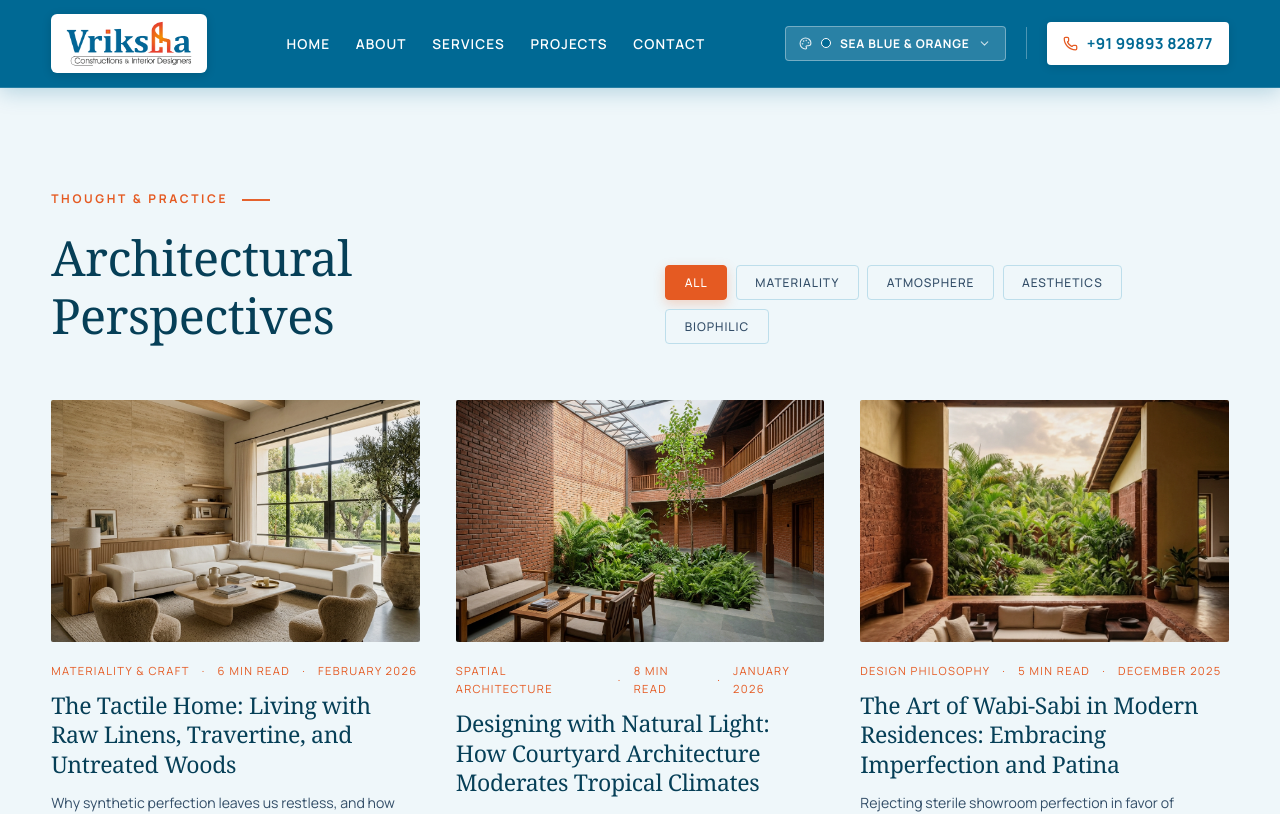
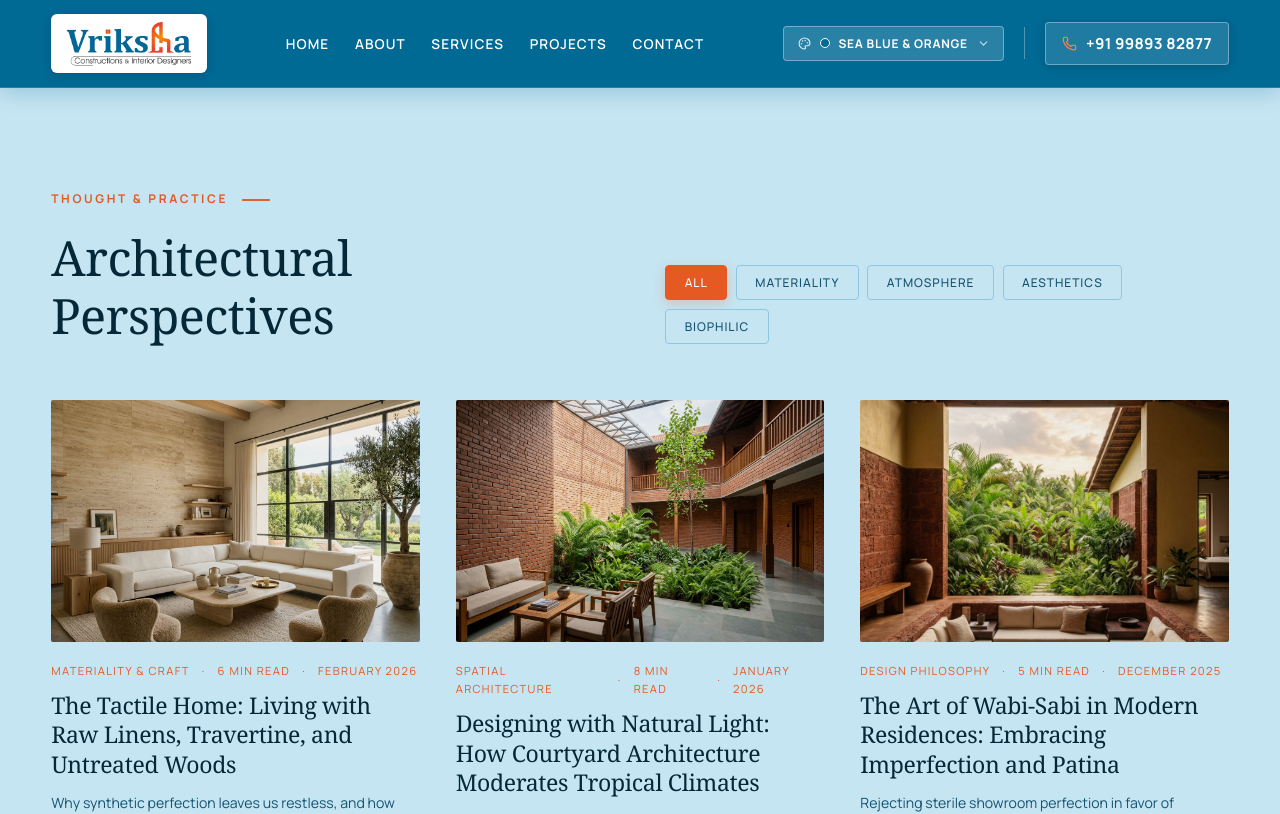
Before and after one commit to donepudipavanteja25-sketch/interior-design, a React (Vite) app: page /journal in a window 1280 px wide. Shown: the top 814 px of the page. Built offline with nearby package versions, Linux system fonts and the light colour scheme.

Commit message:
Replace white backgrounds across navbar, cards, surfaces, and modals with official Sea Blue palette

```diff
--- a/src/components/ConsultationModal.tsx
+++ b/src/components/ConsultationModal.tsx
@@ -90,10 +90,11 @@ export const ConsultationModal: React.FC<ConsultationModalProps> = ({
         className="modal-container"
         style={{
           maxWidth: 720,
-          backgroundColor: '#FFFFFF',
+          backgroundColor: 'var(--cream, #C5E5F2)',
           color: 'var(--earth)',
           borderRadius: '6px',
-          boxShadow: '0 25px 60px rgba(6, 63, 87, 0.35)'
+          boxShadow: '0 25px 60px rgba(6, 63, 87, 0.35)',
+          border: '1px solid var(--border-light)'
         }}
         onClick={(e) => e.stopPropagation()}
       >
--- a/src/styles/construction-systems.css
+++ b/src/styles/construction-systems.css
@@ -25,7 +25,7 @@
 }
 
 .system-card {
-  background-color: #FFFFFF;
+  background-color: var(--cream, #C5E5F2);
   border: 1px solid var(--border-light);
   border-radius: 6px;
   overflow: hidden;
--- a/src/styles/modal.css
+++ b/src/styles/modal.css
@@ -213,3 +213,31 @@
   font-size: 0.72rem;
   color: var(--taupe);
 }
+
+/* Modal Form Inputs Scoping for Sea Blue surface */
+.modal-container .form-input,
+.modal-container .form-select,
+.modal-container .form-textarea {
+  background-color: #D6EDF6;
+  border: 1.5px solid var(--border-medium, #5FAECF);
+  color: var(--charcoal, #042838);
+}
+
+.modal-container .form-input:focus,
+.modal-container .form-select:focus,
+.modal-container .form-textarea:focus {
+  background-color: #E4F4FA;
+  border-color: var(--accent, #E55A22);
+  color: var(--charcoal, #042838);
+  box-shadow: 0 0 0 2px rgba(229, 90, 34, 0.25);
+}
+
+.modal-container .form-label {
+  color: var(--charcoal, #042838);
+  font-weight: 700;
+}
+
+.modal-container .form-select option {
+  background-color: #063F57;
+  color: #FFFFFF;
+}
--- a/src/styles/navbar.css
+++ b/src/styles/navbar.css
@@ -160,13 +160,13 @@
   font-size: 0.95rem;
   font-weight: 700;
   letter-spacing: 0.02em;
-  color: var(--brand-sea-blue, #006994);
+  color: #FFFFFF;
   text-decoration: none;
-  padding: 0.5rem 0.95rem;
+  padding: 0.5rem 1rem;
   border-radius: 4px;
-  border: 1px solid rgba(255, 255, 255, 0.9);
-  background-color: #FFFFFF;
-  box-shadow: 0 2px 10px rgba(0, 0, 0, 0.12);
+  border: 1.5px solid rgba(255, 255, 255, 0.35);
+  background-color: rgba(255, 255, 255, 0.12);
+  box-shadow: 0 2px 10px rgba(0, 0, 0, 0.15);
   transition: all var(--transition-fast);
   white-space: nowrap;
 }
@@ -180,7 +180,7 @@
 }
 
 .nav-phone-icon {
-  color: var(--accent, #E55A22);
+  color: var(--accent-light, #FF8542);
   transition: color var(--transition-fast);
 }
 
@@ -243,14 +243,15 @@
   color: #FFFFFF;
 }
 
-/* Mobile Drawer Overlay */
+/* Mobile Drawer Overlay in Deep Sea Blue */
 .mobile-menu-overlay {
   position: fixed;
   top: 0;
   left: 0;
   width: 100%;
   height: 100vh;
-  background-color: #FFFFFF;
+  background-color: #063F57;
+  color: #FFFFFF;
   z-index: 999;
   display: flex;
   flex-direction: column;
@@ -270,20 +271,23 @@
   align-items: center;
   justify-content: space-between;
   padding-bottom: 1.5rem;
-  border-bottom: 1px solid var(--border-light);
+  border-bottom: 1px solid rgba(255, 255, 255, 0.15);
 }
 
 .vriksha-mobile-drawer-logo {
   height: 42px;
   width: auto;
   object-fit: contain;
+  background-color: #FFFFFF;
+  padding: 0.3rem 0.6rem;
+  border-radius: 4px;
 }
 
 .mobile-close-btn {
-  background: var(--ivory);
-  border: 1px solid var(--border-light);
+  background: rgba(255, 255, 255, 0.15);
+  border: 1px solid rgba(255, 255, 255, 0.3);
   border-radius: 4px;
-  color: var(--charcoal);
+  color: #FFFFFF;
   cursor: pointer;
   padding: 0.4rem;
   display: flex;
@@ -309,27 +313,27 @@
   font-weight: 700;
   text-transform: uppercase;
   letter-spacing: 0.05em;
-  color: var(--charcoal);
+  color: #FFFFFF;
   text-decoration: none;
   padding: 0.5rem 0;
-  border-bottom: 1px solid var(--border-subtle);
+  border-bottom: 1px solid rgba(255, 255, 255, 0.15);
   transition: color var(--transition-fast);
 }
 
 .mobile-menu-item a.active,
 .mobile-menu-item a:hover {
-  color: var(--accent);
+  color: #FF8542;
 }
 
 .menu-num {
   font-size: 0.85rem;
-  color: var(--earth-light);
+  color: #A5D5E8;
   font-weight: 500;
 }
 
 .mobile-menu-footer {
   padding-top: 1.5rem;
-  border-top: 1px solid var(--border-light);
+  border-top: 1px solid rgba(255, 255, 255, 0.15);
   display: flex;
   flex-direction: column;
   gap: 1.25rem;
@@ -344,7 +348,7 @@
 .mobile-menu-palette-title {
   font-size: 0.85rem;
   font-weight: 600;
-  color: var(--earth);
+  color: #A5D5E8;
   text-transform: uppercase;
   letter-spacing: 0.05em;
 }
--- a/src/styles/pages.css
+++ b/src/styles/pages.css
@@ -619,7 +619,7 @@
 }
 
 .service-box {
-  background-color: #FFFFFF;
+  background-color: var(--cream, #C5E5F2);
   border: 1px solid var(--border-light);
   border-radius: 4px;
   padding: 1.5rem;
@@ -703,7 +703,7 @@
   font-size: 0.8rem;
   font-weight: 700;
   color: var(--brand-blue);
-  background-color: #FFFFFF;
+  background-color: var(--cream, #C5E5F2);
   padding: 0.35rem 0.75rem;
   border-radius: 3px;
   border: 1px solid var(--border-light);
--- a/src/styles/partner-ribbon.css
+++ b/src/styles/partner-ribbon.css
@@ -66,7 +66,7 @@
   flex-direction: column;
   align-items: center;
   justify-content: center;
-  background-color: #FFFFFF;
+  background-color: var(--cream, #C5E5F2);
   border: 1px solid var(--border-light);
   border-radius: 6px;
   padding: 1rem 1.25rem 0.85rem;
--- a/src/styles/process.css
+++ b/src/styles/process.css
@@ -31,7 +31,7 @@
 }
 
 .process-card {
-  background-color: #FFFFFF;
+  background-color: var(--cream, #C5E5F2);
   padding: clamp(1.75rem, 3vw, 2.5rem) clamp(1.25rem, 2.5vw, 1.75rem);
   border-radius: 4px;
   display: flex;
--- a/src/styles/projects.css
+++ b/src/styles/projects.css
@@ -119,7 +119,7 @@
   display: flex;
   flex-direction: column;
   width: 100%;
-  background-color: #FFFFFF;
+  background-color: var(--cream, #C5E5F2);
   border: 1px solid var(--border-light);
   border-radius: 6px;
   overflow: hidden;
--- a/src/styles/services.css
+++ b/src/styles/services.css
@@ -39,7 +39,7 @@
 }
 
 .service-feature-card {
-  background-color: #FFFFFF;
+  background-color: var(--cream, #C5E5F2);
   border: 1px solid var(--border-light);
   border-radius: 6px;
   overflow: hidden;
--- a/src/styles/tokens.css
+++ b/src/styles/tokens.css
@@ -14,26 +14,27 @@
   --brand-hover-blue: #064F6C;    /* Sea blue hover */
   --brand-sea-light: #0080B0;     /* Sea blue bright highlight */
 
-  /* Surfaces & Canvas - Infused with Sea Blue (#006994) */
-  --ivory: #E8F4F8;               /* Architectural sea blue tint canvas */
-  --cream: #EFF7FA;               /* Soft sea blue surface tone */
-  --sand: #DCEDF4;                /* Distinct sea blue surface */
-  --stone: #BDDEEB;               /* Light sea blue border & divider */
+  /* Surfaces & Canvas - Rich, Undeniable Sea Blue (#006994) */
+  --ivory: #D6EDF6;               /* Rich architectural Sea Blue canvas (no plain white) */
+  --cream: #C5E5F2;               /* Distinct Sea Blue surface tone */
+  --sand: #B0DCF0;                /* Deeper Sea Blue surface */
+  --stone: #86C4E0;               /* Sea Blue border & divider */
   --taupe: #E55A22;               /* Vibrant orange accent */
-  --sage: #006994;                /* Sea blue for badges & highlights */
-  --sage-light: #0080B0;          /* Bright sea blue */
-  --sage-subtle: #DDF0F7;         /* Soft sea blue badge background */
-  --earth: #0F172A;               /* Main text */
-  --earth-light: #334E68;         /* Secondary text with slate-blue tint */
-  --charcoal: #063F57;            /* Deep brand dark blue */
-  --charcoal-soft: #006994;       /* Sea blue tone */
-  --white: #FFFFFF;
+  --sage: #006994;                /* Official Sea Blue */
+  --sage-light: #0080B0;          /* Bright Sea Blue */
+  --sage-subtle: #BCE2F2;         /* Soft Sea Blue badge background */
+  --earth: #06374D;               /* Deep oceanic slate text with high contrast */
+  --earth-light: #165370;         /* Secondary text with slate-sea blue tint */
+  --charcoal: #042838;            /* Deepest brand navy sea blue for headings */
+  --charcoal-soft: #006994;       /* Official Sea Blue tone */
+  --white: #D6EDF6;               /* Set surface default to Sea Blue */
+  --pure-white: #FFFFFF;          /* Reserved strictly for text on dark sea blue */
 
   /* Borders */
-  --border-light: #BDDEEB;
-  --border-medium: #8AC4DC;
-  --border-subtle: #DDF0F7;
-  --border-dark: rgba(255, 255, 255, 0.2);
+  --border-light: #8DC7E2;
+  --border-medium: #5FAECF;
+  --border-subtle: #AEE0F5;
+  --border-dark: rgba(4, 40, 56, 0.25);
 
   /* Typography */
   --font-serif: 'Cormorant Garamond', Georgia, 'Times New Roman', serif;
```
Also changed, not shown: src/styles/theme-switcher.css (+15 -15 lines).
